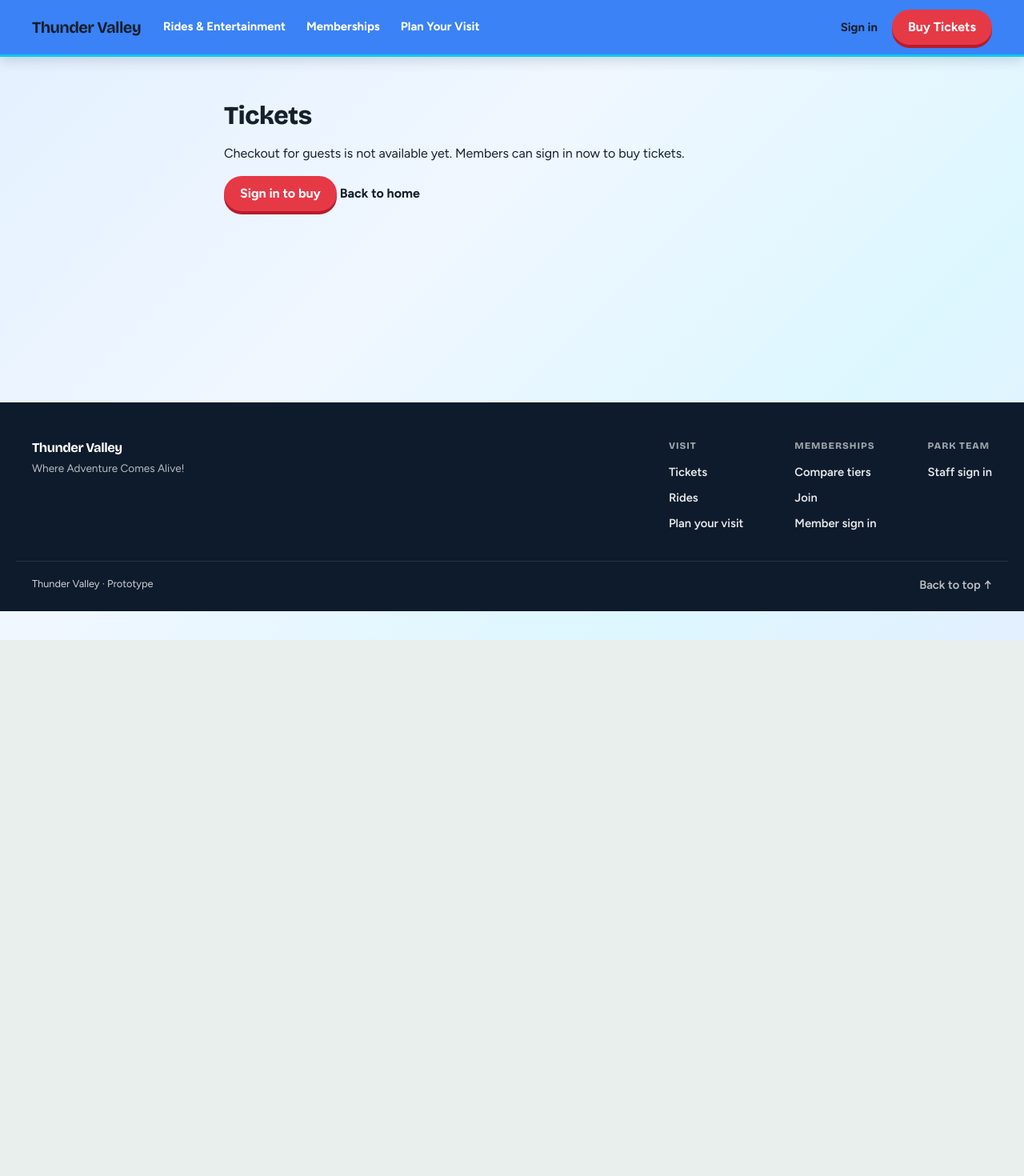
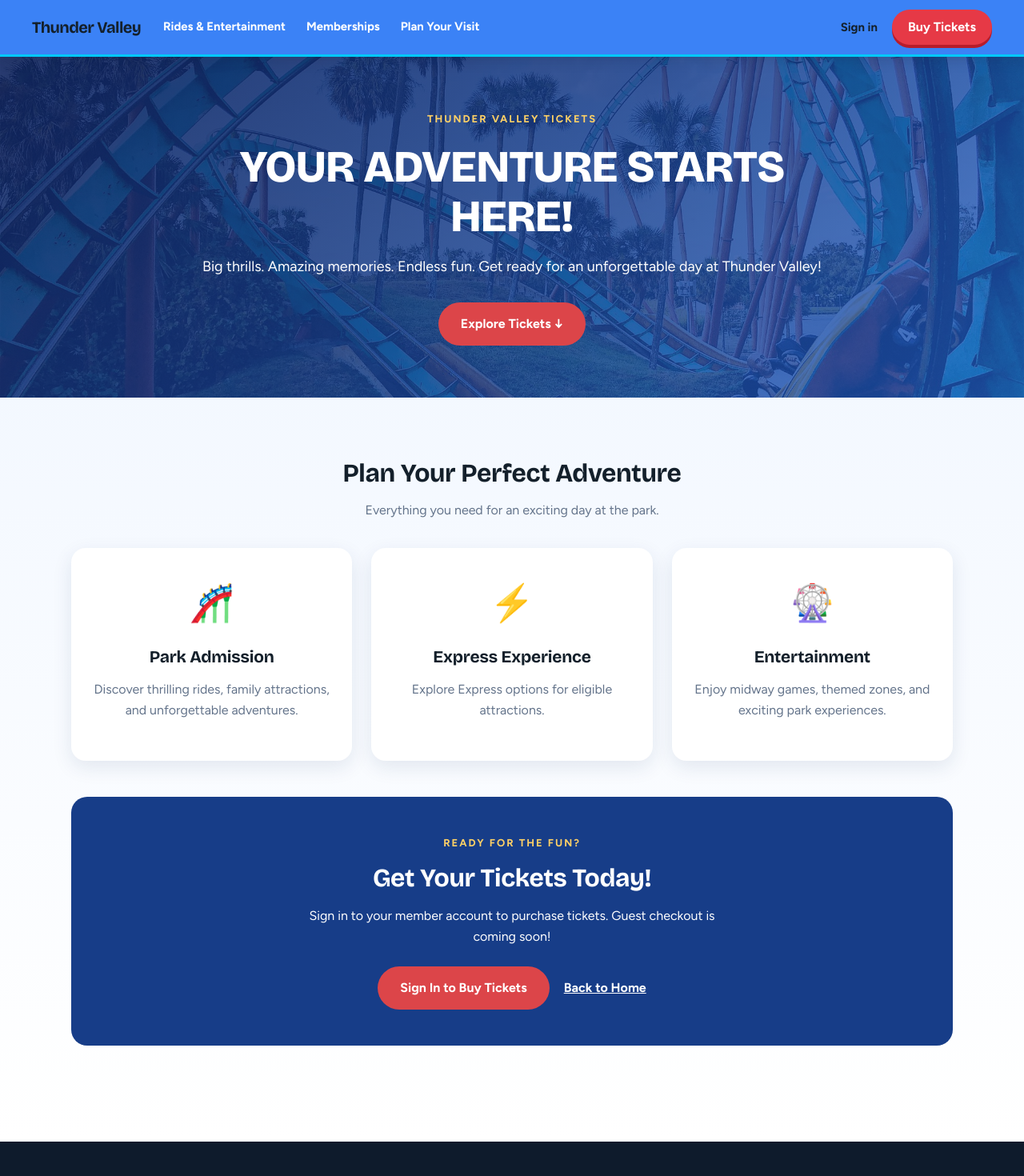
Before and after one commit to AlejandroJM0428/COSC-3380---Theme-Park-Project, a React (Vite) app in the folder client/: page /tickets in a window 1280 px wide. Shown: the top 1470 px of the page at 80% size. Before the commit the page ends 800 px from the top, so only its background shows below. Built offline with nearby package versions, Linux system fonts and the light colour scheme.

Commit message:
Redesign Thunder Valley Tickets Portal

```diff
--- a/client/src/pages/Tickets.jsx
+++ b/client/src/pages/Tickets.jsx
@@ -1,33 +1,102 @@
+
 import { Link, Navigate, useSearchParams } from 'react-router-dom'
 import { useAuth } from '../auth/context.js'
 import { formatDate } from '../utils/portalFormat.js'
 
-// TEMPORARY placeholder. Guest checkout is built in a later part and replaces this page.
-// For now it shows what was chosen and sends members to sign in, so nothing is a dead end.
 export default function Tickets() {
   const [params] = useSearchParams()
   const { user, ready } = useAuth()
   const date = params.get('date')
   const express = params.get('express') === '1'
 
-  // Signed in already: no prompt. The portal's Tickets tab opens with the date and Express they picked.
   if (user?.role === 'Customer') {
     const next = new URLSearchParams({ tab: 'tickets' })
     if (date) next.set('date', date)
     if (express) next.set('express', '1')
     return <Navigate to={`/member?${next.toString()}`} replace />
   }
+
   if (!ready) return <div className="pub-page" aria-busy="true" />
 
+  const features = [
+    {
+      icon: '🎢',
+      title: 'Park Admission',
+      description: 'Discover thrilling rides, family attractions, and unforgettable adventures.',
+    },
+    {
+      icon: '⚡',
+      title: 'Express Experience',
+      description: 'Explore Express options for eligible attractions.',
+    },
+    {
+      icon: '🎡',
+      title: 'Entertainment',
+      description: 'Enjoy midway games, themed zones, and exciting park experiences.',
+    },
+  ]
+
   return (
-    <div className="pub-page">
-      <h1>Tickets</h1>
-      {date ? <p>You chose <strong>{formatDate(date)}</strong>{express ? ' with Express' : ''}.</p> : null}
-      <p>Checkout for guests is not available yet. Members can sign in now to buy tickets.</p>
-      <p>
-        <Link to="/member/login" className="pub-buy">Sign in to buy</Link>{' '}
-        <Link to="/" className="pub-link">Back to home</Link>
-      </p>
-    </div>
+    <main className="tv-ticket-page">
+      <section className="tv-ticket-hero">
+        <div className="tv-ticket-hero-content">
+          <span className="tv-ticket-eyebrow">THUNDER VALLEY TICKETS</span>
+          <h1>YOUR ADVENTURE STARTS HERE!</h1>
+          <p>
+            Big thrills. Amazing memories. Endless fun.
+            Get ready for an unforgettable day at Thunder Valley!
+          </p>
+          <a href="#ticket-options" className="tv-ticket-hero-btn">
+            Explore Tickets ↓
+          </a>
+        </div>
+      </section>
+
+      <section id="ticket-options" className="tv-ticket-container">
+        <div className="tv-ticket-heading">
+          <h2>Plan Your Perfect Adventure</h2>
+          <p>Everything you need for an exciting day at the park.</p>
+        </div>
+
+        <div className="tv-ticket-grid">
+          {features.map((feature) => (
+            <article className="tv-ticket-card" key={feature.title}>
+              <div className="tv-ticket-icon">{feature.icon}</div>
+              <h3>{feature.title}</h3>
+              <p>{feature.description}</p>
+            </article>
+          ))}
+        </div>
+
+        <div className="tv-ticket-checkout">
+          <span className="tv-ticket-eyebrow">READY FOR THE FUN?</span>
+          <h2>Get Your Tickets Today!</h2>
+
+          {date && (
+            <p>
+              Selected date: <strong>{formatDate(date)}</strong>
+              {express ? ' · Express selected' : ''}
+            </p>
+          )}
+
+          <p>
+            Sign in to your member account to purchase tickets.
+            Guest checkout is coming soon!
+          </p>
+
+          <div className="tv-ticket-actions">
+            <Link
+              to="/member/login"
+              className="tv-ticket-signin"
+            >
+              Sign In to Buy Tickets
+            </Link>
+            <Link to="/" className="tv-ticket-back">
+              Back to Home
+            </Link>
+          </div>
+        </div>
+      </section>
+    </main>
   )
 }
--- a/client/src/public.css
+++ b/client/src/public.css
@@ -1531,3 +1531,172 @@
     transform: none;
   }
 }
+
+/* THUNDER VALLEY TICKETS PAGE */
+
+.tv-ticket-page {
+  background: linear-gradient(180deg, #eef5ff, #ffffff);
+  min-height: 100vh;
+  padding-bottom: 70px;
+}
+
+.tv-ticket-hero {
+  min-height: 360px;
+  display: flex;
+  align-items: center;
+  justify-content: center;
+  text-align: center;
+  padding: 65px 20px;
+  color: white;
+  background:
+    linear-gradient(135deg, rgba(15, 36, 96, .88), rgba(31, 92, 199, .75)),
+    url('/images/roller-coaster.jpg') center/cover;
+}
+
+.tv-ticket-hero-content {
+  max-width: 780px;
+}
+
+.tv-ticket-eyebrow {
+  font-size: 13px;
+  font-weight: 800;
+  letter-spacing: 2px;
+  color: #ffd166;
+}
+
+.tv-ticket-hero h1 {
+  font-size: clamp(32px, 5vw, 56px);
+  line-height: 1.1;
+  margin: 18px 0;
+  font-weight: 900;
+}
+
+.tv-ticket-hero p {
+  font-size: 18px;
+  line-height: 1.6;
+  margin-bottom: 30px;
+}
+
+.tv-ticket-hero-btn,
+.tv-ticket-signin {
+  display: inline-block;
+  background: #dc4549;
+  color: white;
+  padding: 15px 28px;
+  border-radius: 30px;
+  text-decoration: none;
+  font-weight: 800;
+  transition: transform .2s, background .2s;
+}
+
+.tv-ticket-hero-btn:hover,
+.tv-ticket-signin:hover {
+  background: #b82f37;
+  transform: translateY(-3px);
+}
+
+.tv-ticket-container {
+  max-width: 1150px;
+  margin: auto;
+  padding: 50px 24px;
+}
+
+.tv-ticket-heading {
+  text-align: center;
+  margin-bottom: 35px;
+}
+
+.tv-ticket-heading h2 {
+  font-size: 32px;
+  margin-bottom: 10px;
+}
+
+.tv-ticket-heading p {
+  color: #64748b;
+}
+
+.tv-ticket-grid {
+  display: grid;
+  grid-template-columns: repeat(3, 1fr);
+  gap: 24px;
+}
+
+.tv-ticket-card {
+  background: white;
+  padding: 35px 25px;
+  border-radius: 18px;
+  text-align: center;
+  box-shadow: 0 8px 25px rgba(20, 50, 100, .1);
+  transition: transform .2s;
+}
+
+.tv-ticket-card:hover {
+  transform: translateY(-6px);
+}
+
+.tv-ticket-icon {
+  font-size: 45px;
+  margin-bottom: 15px;
+}
+
+.tv-ticket-card h3 {
+  font-size: 21px;
+  margin-bottom: 12px;
+}
+
+.tv-ticket-card p {
+  color: #64748b;
+  line-height: 1.6;
+}
+
+.tv-ticket-checkout {
+  margin-top: 45px;
+  padding: 45px 25px;
+  text-align: center;
+  border-radius: 20px;
+  background: #173d88;
+  color: white;
+}
+
+.tv-ticket-checkout h2 {
+  font-size: 32px;
+  margin: 15px 0;
+}
+
+.tv-ticket-checkout p {
+  margin: 12px auto 25px;
+  max-width: 550px;
+  line-height: 1.6;
+}
+
+.tv-ticket-actions {
+  display: flex;
+  gap: 18px;
+  justify-content: center;
+  align-items: center;
+  flex-wrap: wrap;
+}
+
+.tv-ticket-back {
+  color: white;
+  font-weight: 700;
+  text-decoration: underline;
+}
+
+@media (max-width: 768px) {
+  .tv-ticket-grid {
+    grid-template-columns: 1fr;
+  }
+
+  .tv-ticket-hero {
+    min-height: 300px;
+  }
+
+  .tv-ticket-container {
+    padding: 35px 16px;
+  }
+
+  .tv-ticket-checkout {
+    padding: 35px 18px;
+  }
+}
```
